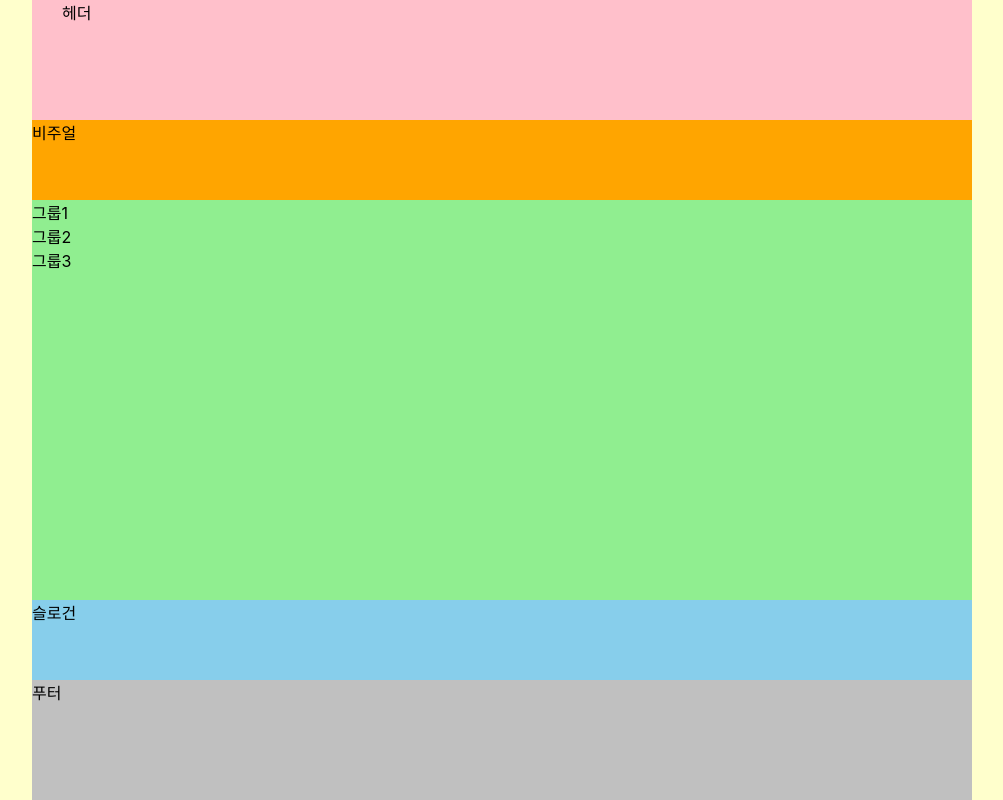
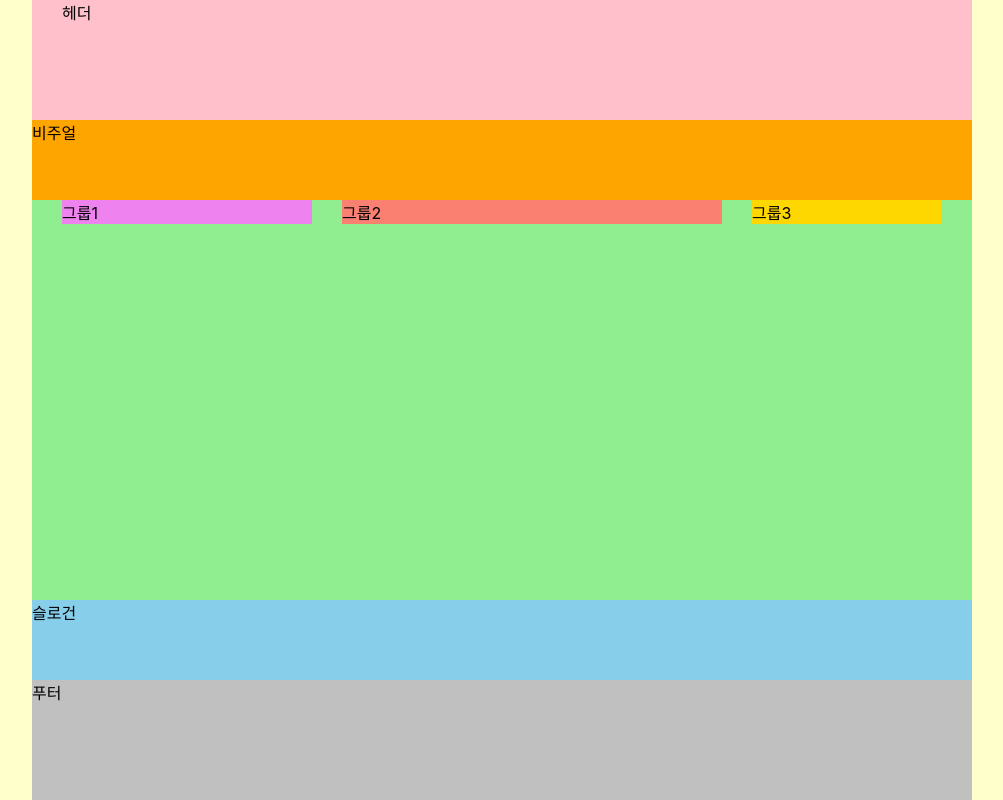
Before and after one commit to jeong-dev/HTML5, a plain HTML site: page index.html in a window 1280 px wide. Shown: the whole page, without its empty margins (138-1141 px from the left). Drawn offline with Linux system fonts and the light colour scheme; a web font is replaced by a local one.

Commit message:
[docs] float을 이용한 메인 레이아웃

```diff
--- a/styles/style.css
+++ b/styles/style.css
@@ -1,5 +1,11 @@
 @import url(./normalize.css);
 @import url(./reset.css);
+
+
+/* 기본 스타일 */
+*, *::before, *::after {
+  box-sizing: border-box;
+}
 
 /* 본문 스타일 */
 body {
@@ -9,7 +15,6 @@ body {
 
 /* 레이아웃 */
 .header, .visual, .main, .slogan, .footer-inner {
-  box-sizing: border-box;
   width: 940px;
   margin: 0 auto;
 }
@@ -31,12 +36,33 @@ body {
 .main{
   background: lightgreen;
   height: 50vh;
+  padding: 0 15px;
+  display: flow-root;
+}
+
+.group {
+  margin: 0 15px;
+  float: left;
+}
+
+.group1 {
+  background-color: violet;
+  width: 250px;
+}
+.group2 {
+  background-color: salmon;
+  width: 380px;
+}
+.group3 {
+  background-color: gold;
+  width: 190px;
 }
 
 /* 슬로건 */
 .slogan{
   background: skyblue;
   height: 10vh;
+  clear: both;
 }
 
 /* 푸터 */
```
